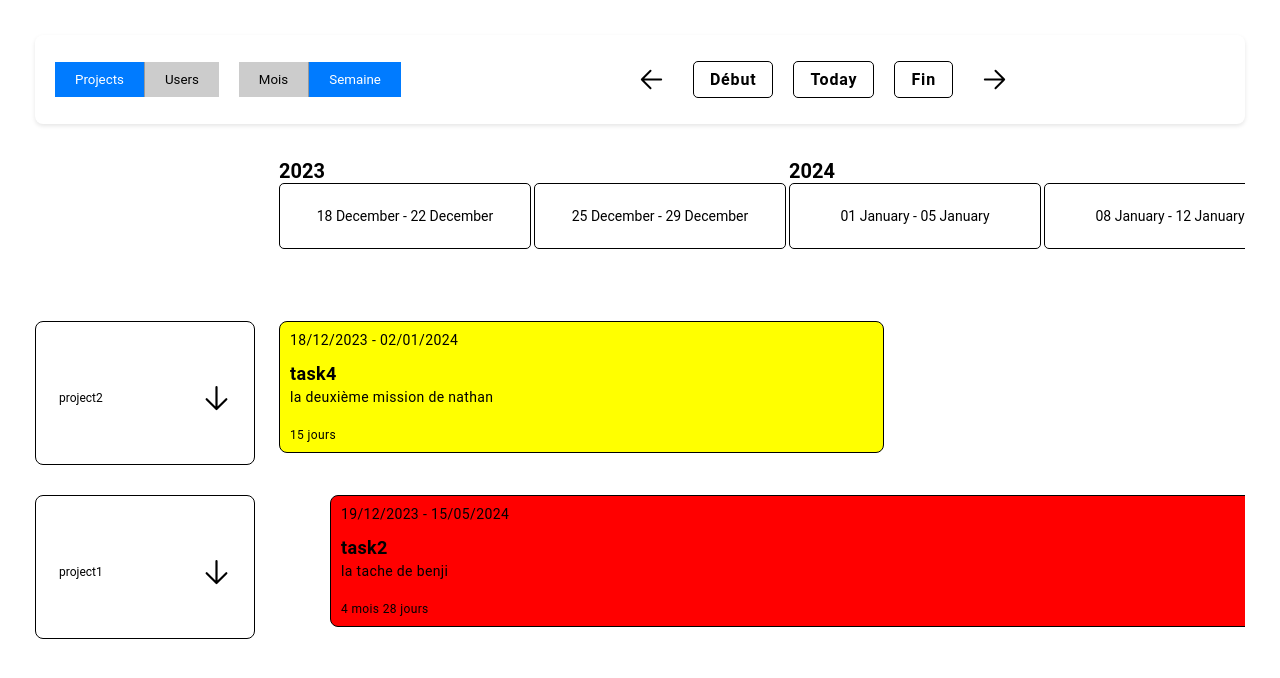
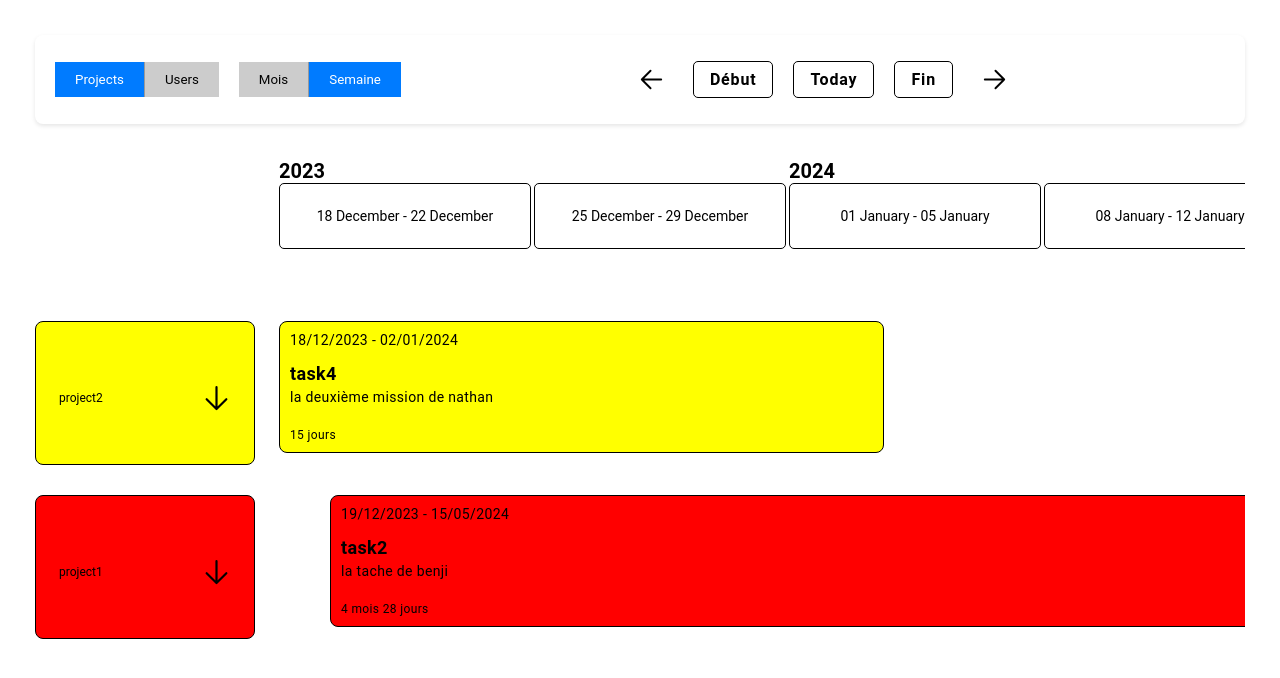
Before and after one commit to nathanszig/react-gantt, a React (Vite) app: page / in a window 1280 px wide. Shown: the top 678 px of the page. Built offline with nearby package versions, Linux system fonts and the light colour scheme.

Commit message:
[RG-20] - Card colors dynamic by json data

```diff
--- a/src/assets/utils/ganttUtils.js
+++ b/src/assets/utils/ganttUtils.js
@@ -279,7 +279,7 @@ export const excludeAttribute = (obj, attributeToExclude) => {
 
 // Create a project called "All Projects" that contains all the tasks of the user
 export const createAllProject = (user) => {
-  user.tasks.forEach((task, index) => {
+  user.tasks.forEach((task, index = 1) => {
     const newTask = {
       id: user.tasks.length + index,
       name: task.project.name + ' - ' + task.name,
@@ -289,7 +289,8 @@ export const createAllProject = (user) => {
       taskImgUrl: task.taskImgUrl,
       project: {
         name: "All Projects",
-        id: 'allProjects'
+        id: 'allProjects',
+        color: task.project.color
       }
     }
     user.tasks.push(newTask);
--- a/src/components/GanttTaskContainer.jsx
+++ b/src/components/GanttTaskContainer.jsx
@@ -1,8 +1,6 @@
 import React, { useEffect, useRef, useState } from 'react';
 import moment from 'moment';
 import { calculateWidthAndMargin, getWeekList, SINGLE_USER, USERS } from '../assets/utils/ganttUtils';
-import {colorsUtils} from "../assets/utils/colorsUtils";
-import {mergeStyles} from "./gantt";
 
 const GanttTaskContainer = (props) => {
 
@@ -50,6 +48,7 @@ const GanttTaskContainer = (props) => {
   // Render the tasks
   const renderTasks = (tasks, selectedId, projectIndex = 0, projectColor) => {
     return tasks.map((task, index) => {
+      projectColor = task.project && task.project.color ? task.project.color  : projectColor;
       let nbDays = moment(task.end).diff(moment(task.start), 'days');
       let nbMonths = moment(task.end).diff(moment(task.start), 'months');
       let nbYears = moment(task.end).diff(moment(task.start), 'years');
--- a/src/components/ganttSidebar.jsx
+++ b/src/components/ganttSidebar.jsx
@@ -4,7 +4,6 @@ import { USERS } from '../assets/utils/ganttUtils';
 const GanttSidebar = (props) => {
   // Define the card title based on the view
   let cardTitle = props.view === USERS ? `${props.data.firstName} ${props.data.lastName}` : props.data.name;
-
   // Render the user task
   const renderUserTask = (task, index) => {
     const user = task.user;
@@ -35,6 +34,9 @@ const GanttSidebar = (props) => {
       <div
         className="gantt-container-section-sidebar-dropdown-content-project"
         key={index}
+        style={{
+          backgroundColor: project.color,
+        }}
       >
         <div className="gantt-container-section-sidebar-dropdown-content-project-div">
           <div className="project-info">
@@ -49,7 +51,12 @@ const GanttSidebar = (props) => {
 
   // Return the sidebar
   return (
-    <div className="gantt-container-section-sidebar-tasks project" style={props.styleData.sidebarProjects}>
+    <div className="gantt-container-section-sidebar-tasks project"
+         style={{
+           ...props.styleData.sidebarProjects,
+           backgroundColor: props.data.id !== 'allProjects' ? props.data.color : '#FFF',
+         }}
+    >
       <div className="gantt-container-section-sidebar-task">
         <div className="gantt-container-section-sidebar-task-client">
           <p
--- a/src/styles/gantt.scss
+++ b/src/styles/gantt.scss
@@ -267,8 +267,6 @@
                 z-index: 999;
                 min-width: 220px;
                 width: 220px;
-                // height: 100%;
-                background-color: blue;
                 border-radius: 8px;
                 padding: 10px 20px 0 20px;
                 box-sizing: border-box;
@@ -279,12 +277,10 @@
             }
 
             &-task {
-
                 display: flex;
                 align-items: center;
                 justify-content: space-between;
                 height: 132px;
-                // padding-bottom: 10px;
 
                 &-icon {
                     cursor: pointer;
```
